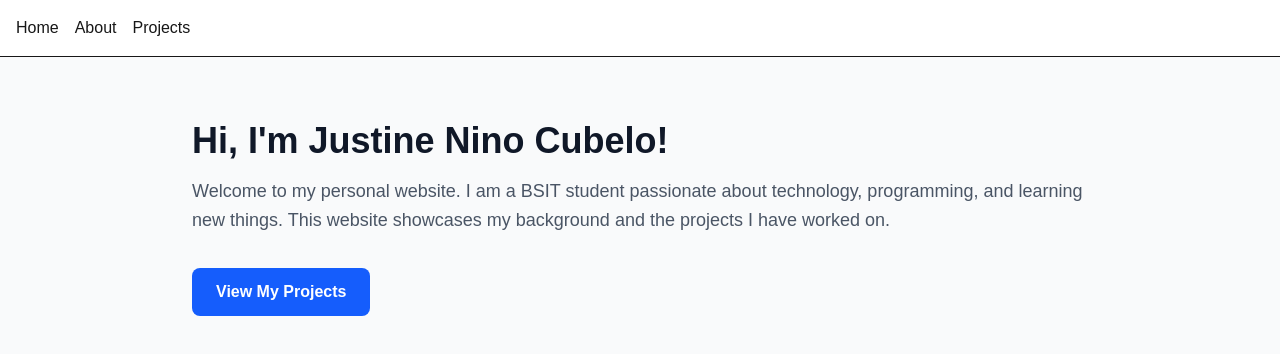
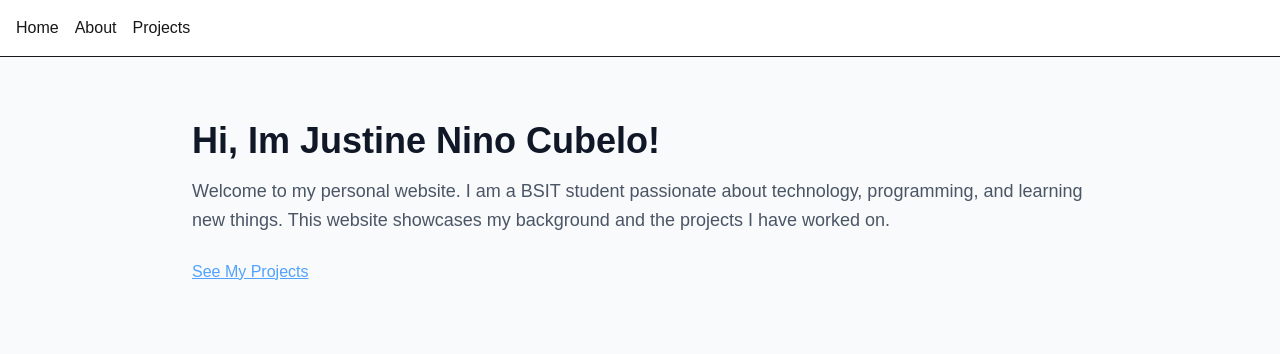
Before and after one commit to justineninocubelo-wq/DC304_Activity, a Next.js app: page / in a window 1280 px wide. Shown: the top 354 px of the page. Built offline with nearby package versions, Linux system fonts and the light colour scheme.

Commit message:
revised homescreen

```diff
--- a/app/page.tsx
+++ b/app/page.tsx
@@ -6,7 +6,7 @@ export default function Home() {
     <main className="min-h-screen bg-gray-50 px-8 py-16">
       <div className="mx-auto max-w-4xl">
         <h1 className="text-4xl font-bold text-gray-900">
-          Hi, I'm Justine Nino Cubelo!
+          Hi, Im Justine Nino Cubelo!
         </h1>
 
         <p className="mt-4 text-lg leading-relaxed text-gray-600">
@@ -16,11 +16,13 @@ export default function Home() {
           background and the projects I have worked on.
         </p>
 
+        <br></br>
+
         <Link
           href="/projects"
-          className="mt-8 inline-block rounded-lg bg-blue-600 px-6 py-3 font-semibold text-white hover:bg-blue-700"
+          className="text-blue-400 underline hover:text-blue-400"
         >
-          View My Projects
+          See My Projects
         </Link>
       </div>
     </main>
```
